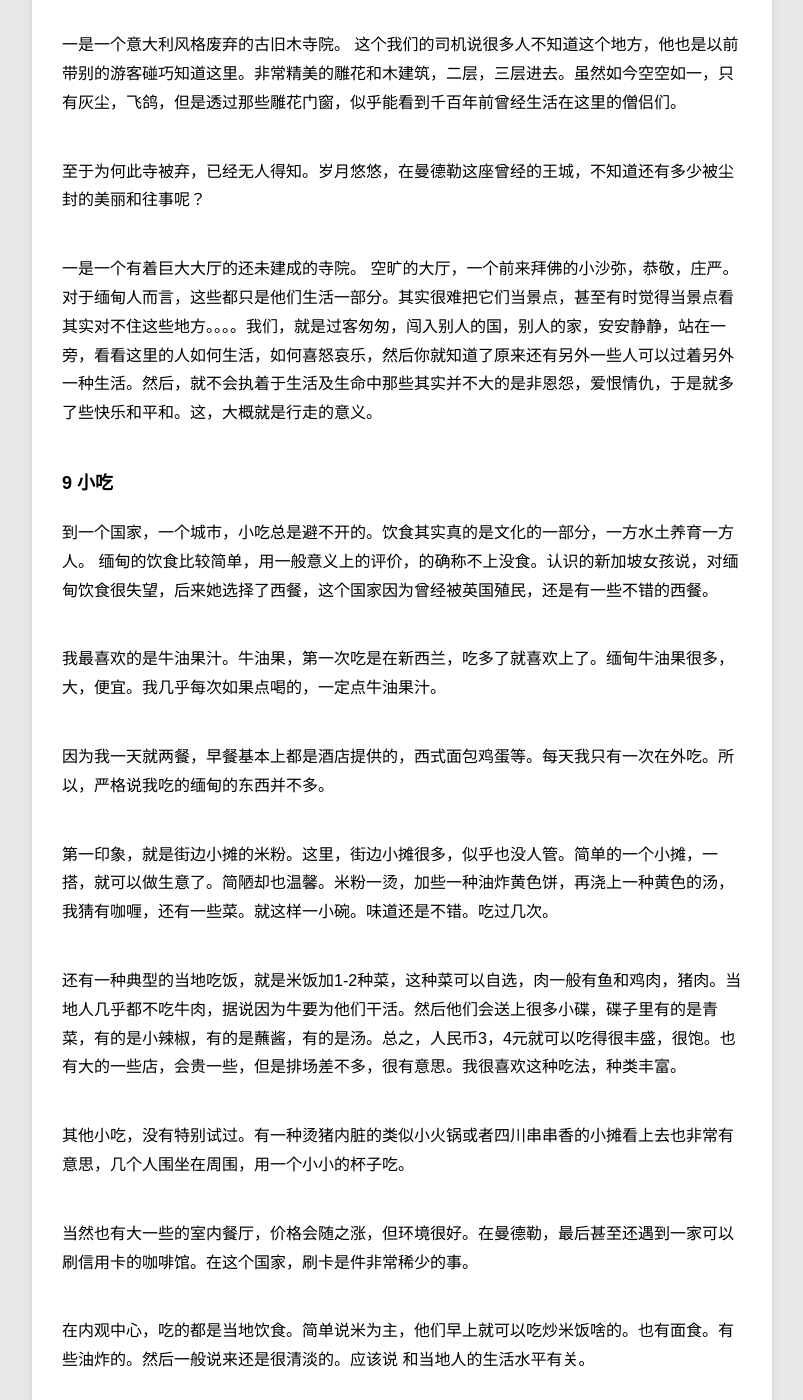
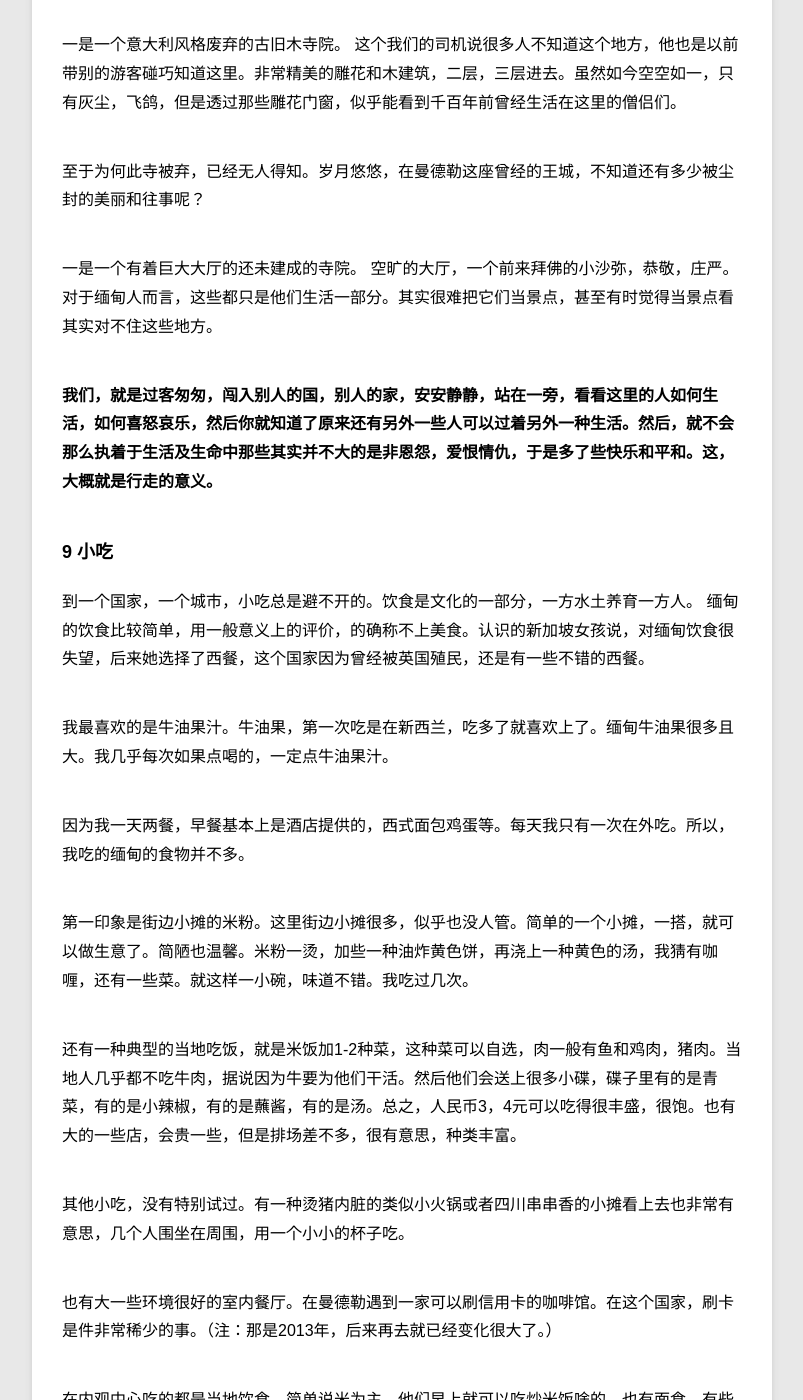
Before and after one commit to violettianjie/violettianjie.github.io, a Jekyll site: the page built from _posts/blog/2018-12-09-travel.md, in a window 1280 px wide and 1400 px high, scrolled down 9224 px. Shown: the whole window, without its empty margins (78-881 px from the left). Built offline with Jekyll 4.4.1, drawn with Linux system fonts in a browser that asks for light colours; some of the changed text lies outside the part shown.

Commit message:
Update 2018-12-09-travel.md

```diff
--- a/_posts/blog/2018-12-09-travel.md
+++ b/_posts/blog/2018-12-09-travel.md
@@ -244,34 +244,36 @@ INLE南北长14.5公里，东西宽6.44公里。这里有单脚划船的渔夫
 
 一是一个有着巨大大厅的还未建成的寺院。
 空旷的大厅，一个前来拜佛的小沙弥，恭敬，庄严。
-对于缅甸人而言，这些都只是他们生活一部分。其实很难把它们当景点，甚至有时觉得当景点看其实对不住这些地方。。。。我们，就是过客匆匆，闯入别人的国，别人的家，安安静静，站在一旁，看看这里的人如何生活，如何喜怒哀乐，然后你就知道了原来还有另外一些人可以过着另外一种生活。然后，就不会执着于生活及生命中那些其实并不大的是非恩怨，爱恨情仇，于是就多了些快乐和平和。这，大概就是行走的意义。
+对于缅甸人而言，这些都只是他们生活一部分。其实很难把它们当景点，甚至有时觉得当景点看其实对不住这些地方。
+
+**我们，就是过客匆匆，闯入别人的国，别人的家，安安静静，站在一旁，看看这里的人如何生活，如何喜怒哀乐，然后你就知道了原来还有另外一些人可以过着另外一种生活。然后，就不会那么执着于生活及生命中那些其实并不大的是非恩怨，爱恨情仇，于是多了些快乐和平和。这，大概就是行走的意义。**
 
 
 
 ### 9 小吃
 
-到一个国家，一个城市，小吃总是避不开的。饮食其实真的是文化的一部分，一方水土养育一方人。
-缅甸的饮食比较简单，用一般意义上的评价，的确称不上没食。认识的新加坡女孩说，对缅甸饮食很失望，后来她选择了西餐，这个国家因为曾经被英国殖民，还是有一些不错的西餐。
+到一个国家，一个城市，小吃总是避不开的。饮食是文化的一部分，一方水土养育一方人。
+缅甸的饮食比较简单，用一般意义上的评价，的确称不上美食。认识的新加坡女孩说，对缅甸饮食很失望，后来她选择了西餐，这个国家因为曾经被英国殖民，还是有一些不错的西餐。
 
-我最喜欢的是牛油果汁。牛油果，第一次吃是在新西兰，吃多了就喜欢上了。缅甸牛油果很多，大，便宜。我几乎每次如果点喝的，一定点牛油果汁。
+我最喜欢的是牛油果汁。牛油果，第一次吃是在新西兰，吃多了就喜欢上了。缅甸牛油果很多且大。我几乎每次如果点喝的，一定点牛油果汁。
 
-因为我一天就两餐，早餐基本上都是酒店提供的，西式面包鸡蛋等。每天我只有一次在外吃。所以，严格说我吃的缅甸的东西并不多。
+因为我一天两餐，早餐基本上是酒店提供的，西式面包鸡蛋等。每天我只有一次在外吃。所以，我吃的缅甸的食物并不多。
 
-第一印象，就是街边小摊的米粉。这里，街边小摊很多，似乎也没人管。简单的一个小摊，一搭，就可以做生意了。简陋却也温馨。米粉一烫，加些一种油炸黄色饼，再浇上一种黄色的汤，我猜有咖喱，还有一些菜。就这样一小碗。味道还是不错。吃过几次。
+第一印象是街边小摊的米粉。这里街边小摊很多，似乎也没人管。简单的一个小摊，一搭，就可以做生意了。简陋也温馨。米粉一烫，加些一种油炸黄色饼，再浇上一种黄色的汤，我猜有咖喱，还有一些菜。就这样一小碗，味道不错。我吃过几次。
 
-还有一种典型的当地吃饭，就是米饭加1-2种菜，这种菜可以自选，肉一般有鱼和鸡肉，猪肉。当地人几乎都不吃牛肉，据说因为牛要为他们干活。然后他们会送上很多小碟，碟子里有的是青菜，有的是小辣椒，有的是蘸酱，有的是汤。总之，人民币3，4元就可以吃得很丰盛，很饱。也有大的一些店，会贵一些，但是排场差不多，很有意思。我很喜欢这种吃法，种类丰富。
+还有一种典型的当地吃饭，就是米饭加1-2种菜，这种菜可以自选，肉一般有鱼和鸡肉，猪肉。当地人几乎都不吃牛肉，据说因为牛要为他们干活。然后他们会送上很多小碟，碟子里有的是青菜，有的是小辣椒，有的是蘸酱，有的是汤。总之，人民币3，4元可以吃得很丰盛，很饱。也有大的一些店，会贵一些，但是排场差不多，很有意思，种类丰富。
 
 其他小吃，没有特别试过。有一种烫猪内脏的类似小火锅或者四川串串香的小摊看上去也非常有意思，几个人围坐在周围，用一个小小的杯子吃。
 
-当然也有大一些的室内餐厅，价格会随之涨，但环境很好。在曼德勒，最后甚至还遇到一家可以刷信用卡的咖啡馆。在这个国家，刷卡是件非常稀少的事。
+也有大一些环境很好的室内餐厅。在曼德勒遇到一家可以刷信用卡的咖啡馆。在这个国家，刷卡是件非常稀少的事。（注：那是2013年，后来再去就已经变化很大了。）
 
-在内观中心，吃的都是当地饮食。简单说米为主，他们早上就可以吃炒米饭啥的。也有面食。有些油炸的。然后一般说来还是很清淡的。应该说 和当地人的生活水平有关。
+在内观中心吃的都是当地饮食。简单说米为主，他们早上就可以吃炒米饭啥的。也有面食，有些油炸的。一般说来还是很清淡的，可能当地人的生活水平有关。
 
-但这里也是有一些富人，所以找一些相对高档环境好的餐厅也是很容易的。全看各人。
+这里找一些相对高档环境好的餐厅也是很容易的。
 
-水果，这里水果还是很丰盛的。出门在外，我会多吃当地水果，习惯当地风物。同时也是避免在不发达国家吃到一些不干净食物的方法。
+缅甸水果还是很丰盛的。出门在外，我会多吃当地水果，习惯当地风物。同时也是避免在不发达国家吃到一些不干净食物的方法。
 
-另外，这里开心果不错，一位出家师父推荐的，后来买几包，感觉都很好吃，不上火，无添加。
+另外，这里开心很果不错，一位出家师父推荐的，后来买几包，感觉都很好吃，不上火，无添加。
 
 ### 10 旅伴
 
```
